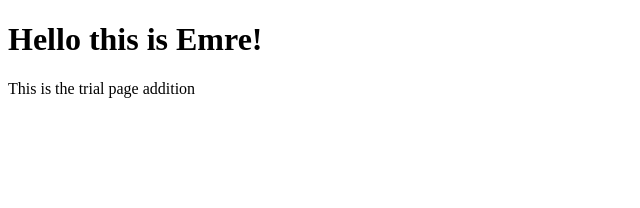
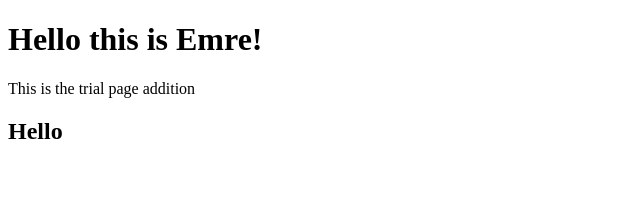
Before and after one commit to empi6/trial, a Next.js app: page / in a window 1280 px wide. Shown: the top 208 px of the page, without its empty margins (0-640 px from the left). Built offline with nearby package versions, Linux system fonts and the light colour scheme.

Commit message:
Main pulled into trial2

```diff
--- a/pages/index.js
+++ b/pages/index.js
@@ -12,6 +12,8 @@ export default function Home() {
 
       <p> This is the trial page addition</p>
 
+      <h2> Hello  </h2>
+
     </div>
   )
 }
```
